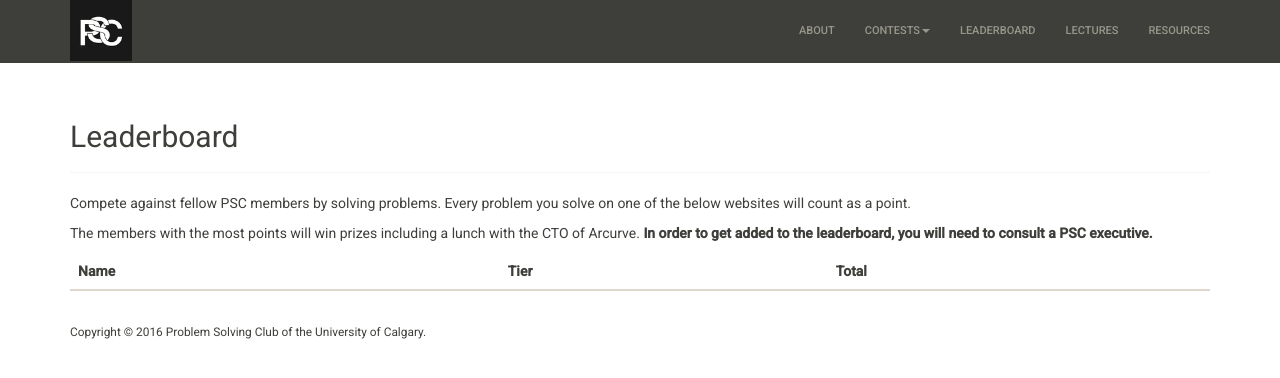
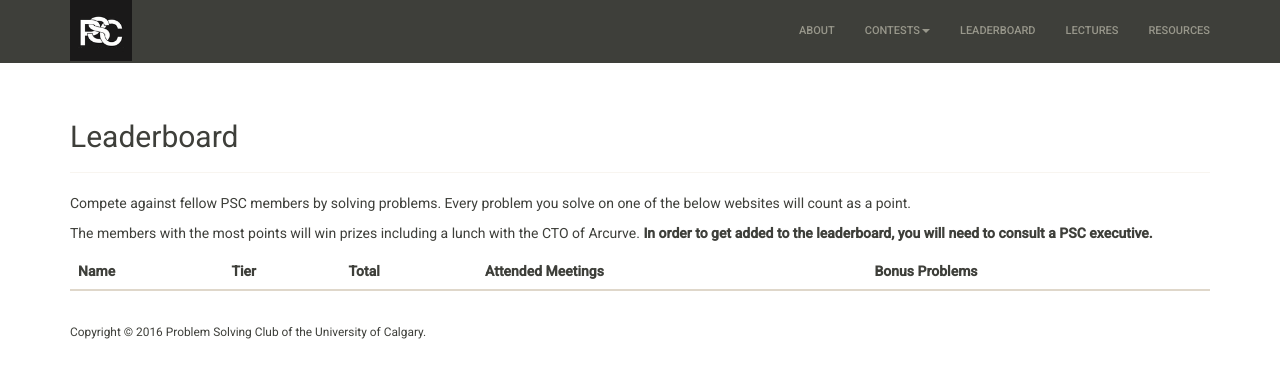
Before and after one commit to ProblemSolvingClub/psc-website, a Jekyll site: the page built from leaderboard/index.html, in a window 1280 px wide. Shown: the top 378 px of the page. Built offline with Jekyll 4.4.1, drawn with Linux system fonts in a browser that asks for light colours; nearby versions of some CDN libraries.

Commit message:
add attended meetings and bonus problems to leaderboard

```diff
--- a/leaderboard/index.html
+++ b/leaderboard/index.html
@@ -28,6 +28,8 @@ title: Leaderboard
         <th>Name</th>
         <th>Tier</th>
         <th>Total</th>
+        <th>Attended Meetings</th>
+        <th>Bonus Problems</th>
         <th ng-repeat="site in vm.sites" ng-bind="site.name"></th>
       </tr>
     </thead>
@@ -36,6 +38,8 @@ title: Leaderboard
         <th ng-bind="vm.getUserDisplayName(user)"></th>
         <th ng-bind="vm.getTier(user.totalSolved).name"></th>
         <th ng-bind="vm.getDisplayScore(user.totalSolved)"></th>
+        <th ng-bind="user.attendedMeetings"></th>
+        <th ng-bind="user.bonusProblems"></th>
         <th ng-repeat="site in vm.sites" ng-bind="vm.getDisplayScore(user.siteSolved[site.id])"></th>
       </tr>
     </tbody>
```
